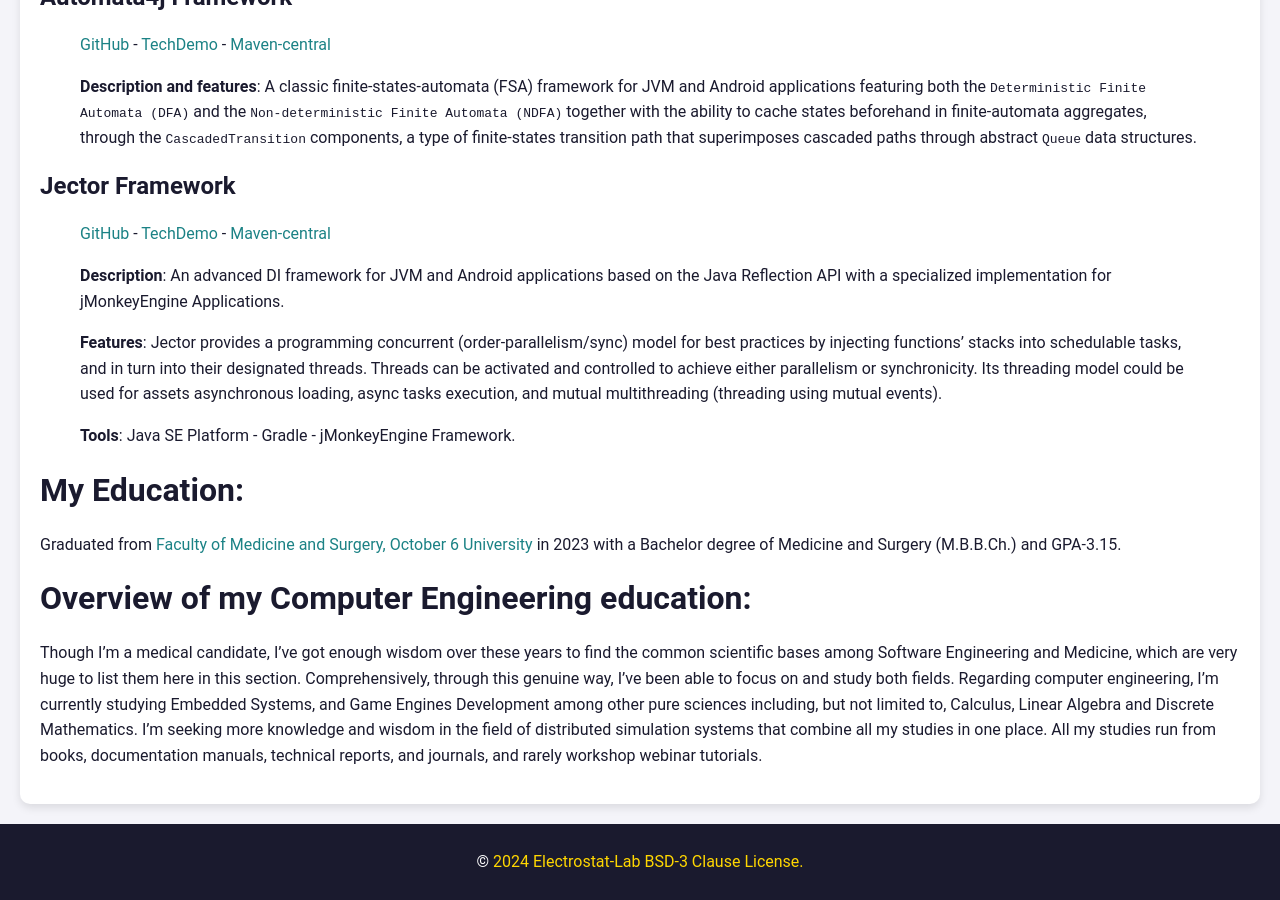
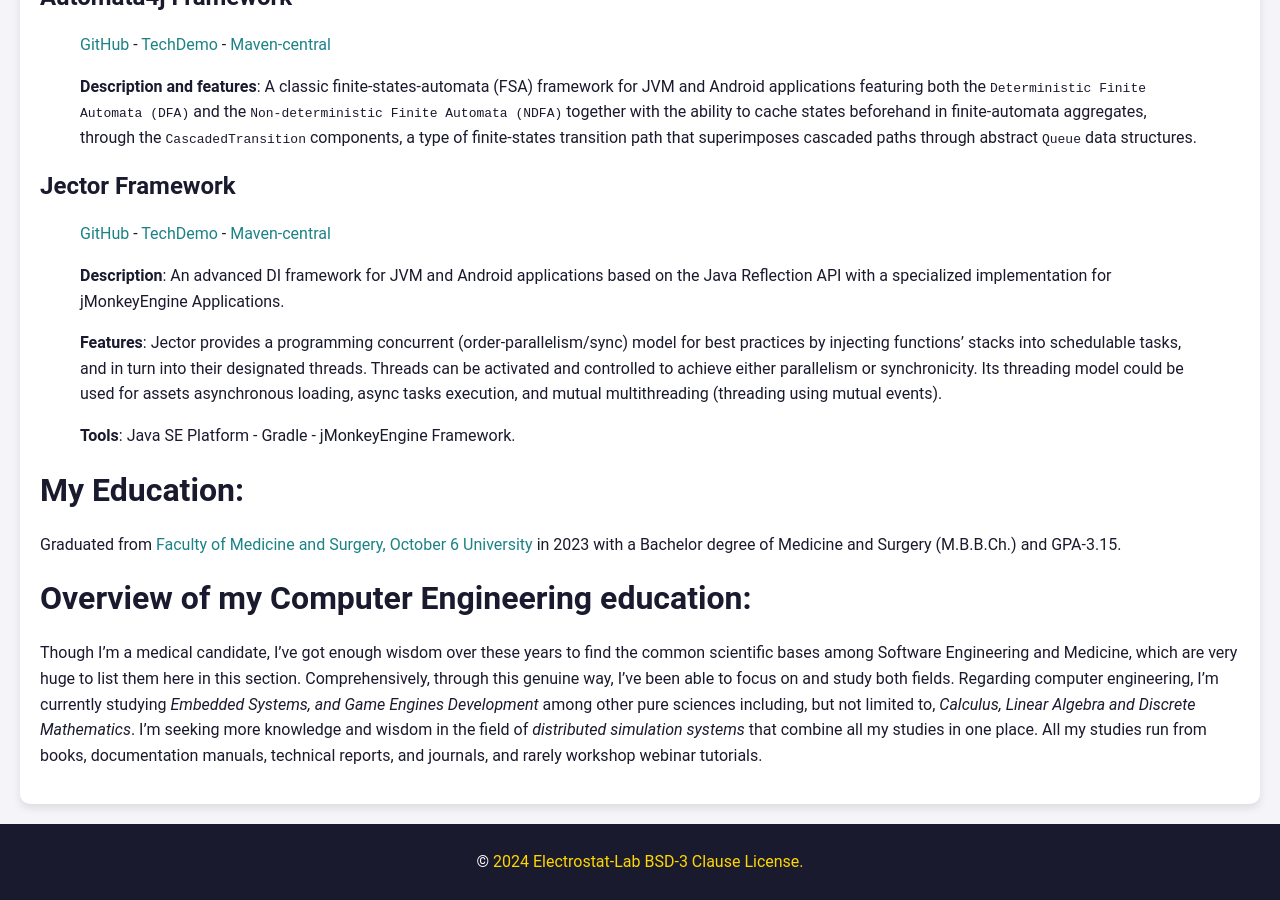
Before and after one commit to pavly-gerges/pavly-gerges, a Jekyll site: the page built from resume/index.md, in a window 1280 px wide and 900 px high, scrolled down 5095 px. Built offline with Jekyll 4.4.1, drawn with Linux system fonts in a browser that asks for light colours; our own code applies the rules of GitHub Pages for plain Markdown files.

```diff
--- a/resume/index.md
+++ b/resume/index.md
@@ -157,4 +157,4 @@ The current vision of the Electrostat-Lab organization is to provide [a fully-fl
 Graduated from [Faculty of Medicine and Surgery, October 6 University](https://o6u.edu.eg/Faculties.aspx?FactId=2) in 2023 with a Bachelor degree of Medicine and Surgery (M.B.B.Ch.) and GPA-3.15.
 
 # Overview of my Computer Engineering education:
-Though I'm a medical candidate, I've got enough wisdom over these years to find the common scientific bases among Software Engineering and Medicine, which are very huge to list them here in this section. Comprehensively, through this genuine way, I've been able to focus on and study both fields. Regarding computer engineering, I'm currently studying Embedded Systems, and Game Engines Development among other pure sciences including, but not limited to, Calculus, Linear Algebra and Discrete Mathematics. I'm seeking more knowledge and wisdom in the field of distributed simulation systems that combine all my studies in one place. All my studies run from books, documentation manuals, technical reports, and journals, and rarely workshop webinar tutorials.
+Though I'm a medical candidate, I've got enough wisdom over these years to find the common scientific bases among Software Engineering and Medicine, which are very huge to list them here in this section. Comprehensively, through this genuine way, I've been able to focus on and study both fields. Regarding computer engineering, I'm currently studying _Embedded Systems, and Game Engines Development_ among other pure sciences including, but not limited to, _Calculus, Linear Algebra and Discrete Mathematics_. I'm seeking more knowledge and wisdom in the field of _distributed simulation systems_ that combine all my studies in one place. All my studies run from books, documentation manuals, technical reports, and journals, and rarely workshop webinar tutorials.
```
